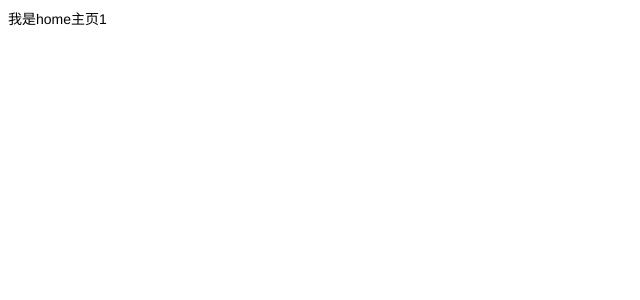
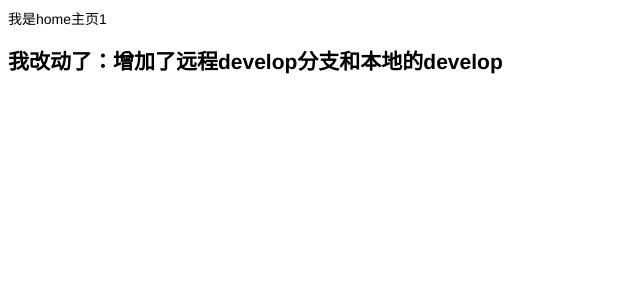
Before and after one commit to xiaomao2014/myvue, a Vue app: page /#/Home in a window 1280 px wide. Shown: the top 300 px of the page, without its empty margins (0-640 px from the left). Built offline with nearby package versions, Linux system fonts and the light colour scheme.

Commit message:
ren06-增加了分支develop远程和本地

```diff
--- a/src/components/Home/Home.vue
+++ b/src/components/Home/Home.vue
@@ -2,6 +2,7 @@
   <div>
     <div>
       我是home主页1
+      <h2>我改动了：增加了远程develop分支和本地的develop</h2>
     </div>
   </div>
 </template>
```
